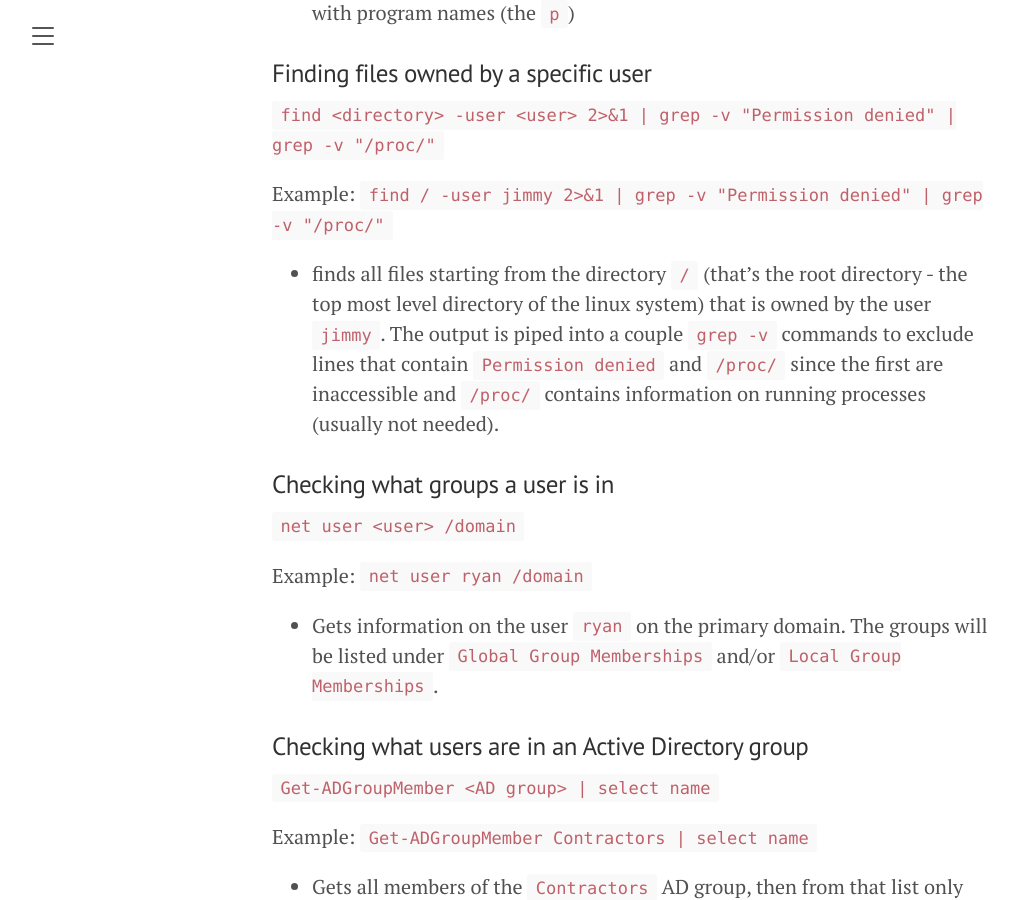
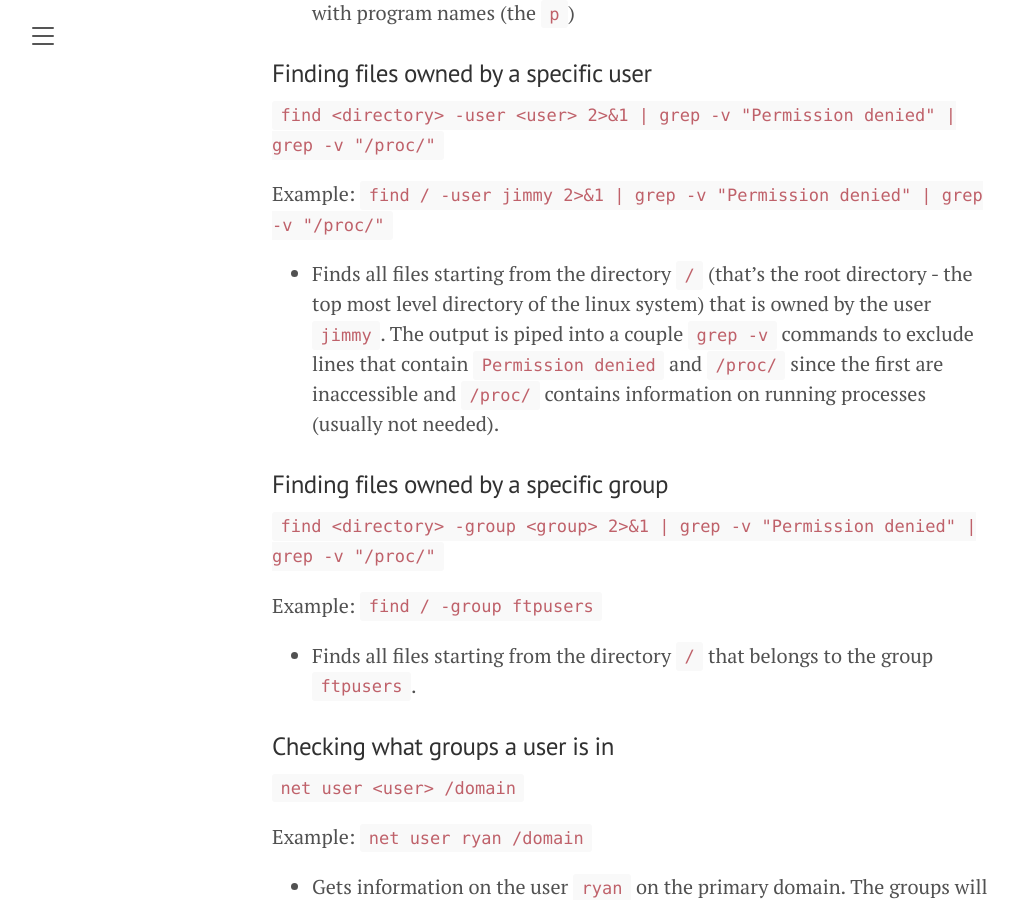
Before and after one commit to BurntxNoodle/blog, a Jekyll site: the page built from RedTeam/AttackPathsAndCommands.md, in a window 1280 px wide and 900 px high, scrolled down 10526 px. Shown: the whole window, without its empty margins (8-1025 px from the left). Built offline with Jekyll 4.4.1, drawn with Linux system fonts in a browser that asks for light colours.

Commit message:
updated APaC project

```diff
--- a/RedTeam/AttackPathsAndCommands.md
+++ b/RedTeam/AttackPathsAndCommands.md
@@ -38,7 +38,7 @@ This page will contain a high-level overview of general attack paths, vectors an
 
 * [[Linux] Checking ports that are listening](https://securitynoodle.github.io/RedTeam/AttackPathsAndCommands/#checking-ports-that-are-listening)
 * [[Linux] Finding files owned by a specific user](https://securitynoodle.github.io/RedTeam/AttackPathsAndCommands/#finding-files-owned-by-a-specific-user)
-* [Linux] Finding files owned by a specific group
+* [[Linux] Finding files owned by a specific group](https://securitynoodle.github.io/RedTeam/AttackPathsAndCommands/#finding-files-owned-by-a-specific-group)
 * [[Windows] Checking what groups a user is in](https://securitynoodle.github.io/RedTeam/AttackPathsAndCommands/#checking-what-groups-a-user-is-in)
 * [[Windows] Checking what users are in an Active Directory group](https://securitynoodle.github.io/RedTeam/AttackPathsAndCommands/#checking-what-users-are-in-an-active-directory-group)
 
@@ -216,7 +216,13 @@ reset; sh 1>&0 2>&0
 `find <directory> -user <user> 2>&1 | grep -v "Permission denied" | grep -v "/proc/"`
 
 Example: `find / -user jimmy 2>&1 | grep -v "Permission denied" | grep -v "/proc/"`
-* finds all files starting from the directory `/` (that's the root directory - the top most level directory of the linux system) that is owned by the user `jimmy`. The output is piped into a couple `grep -v` commands to exclude lines that contain `Permission denied` and `/proc/` since the first are inaccessible and `/proc/` contains information on running processes (usually not needed).
+* Finds all files starting from the directory `/` (that's the root directory - the top most level directory of the linux system) that is owned by the user `jimmy`. The output is piped into a couple `grep -v` commands to exclude lines that contain `Permission denied` and `/proc/` since the first are inaccessible and `/proc/` contains information on running processes (usually not needed).
+
+### Finding files owned by a specific group
+`find <directory> -group <group> 2>&1 | grep -v "Permission denied" | grep -v "/proc/"`
+
+Example: `find / -group ftpusers`
+* Finds all files starting from the directory `/` that belongs to the group `ftpusers`.
 
 ### Checking what groups a user is in
 `net user <user> /domain`
```
